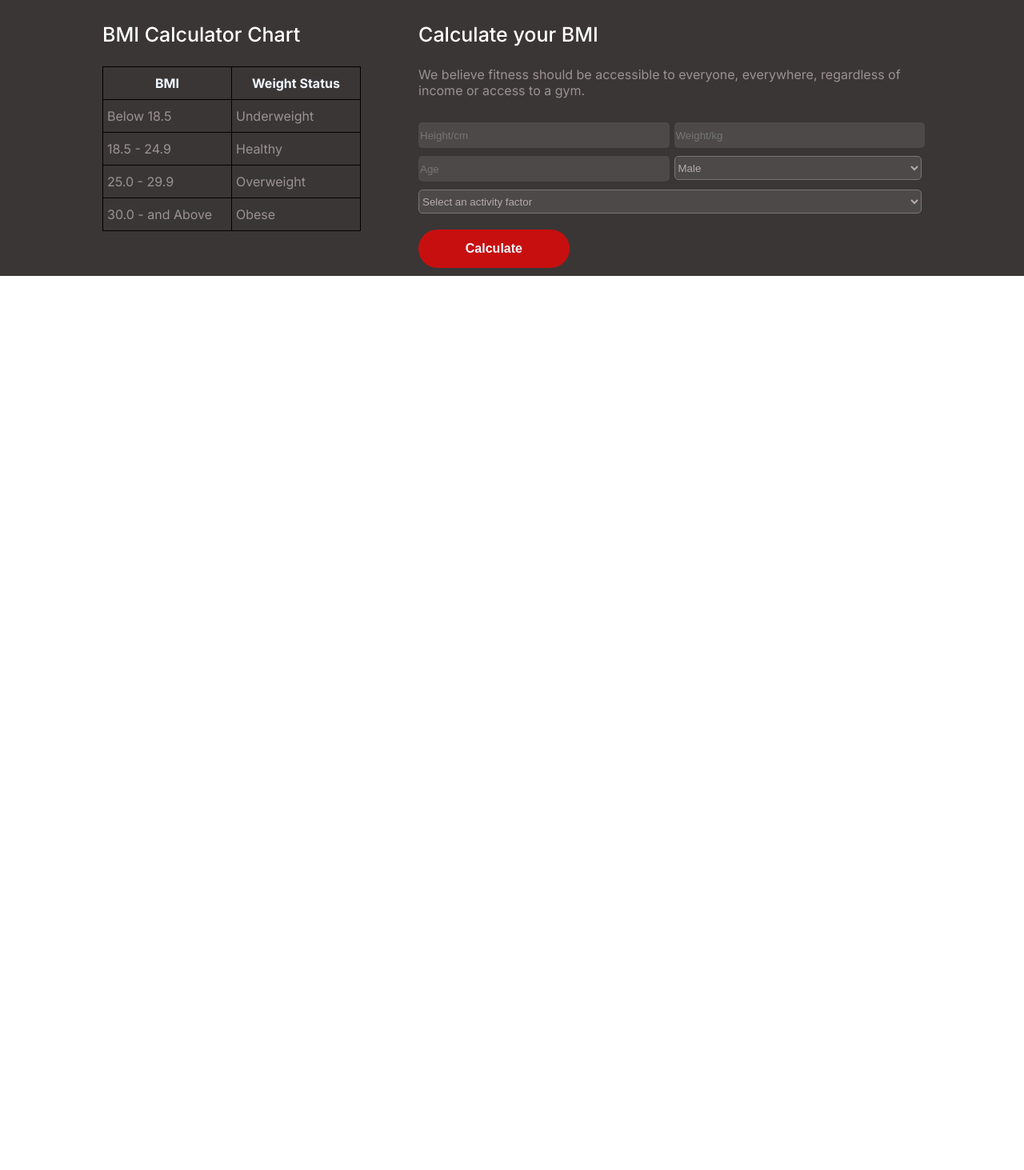
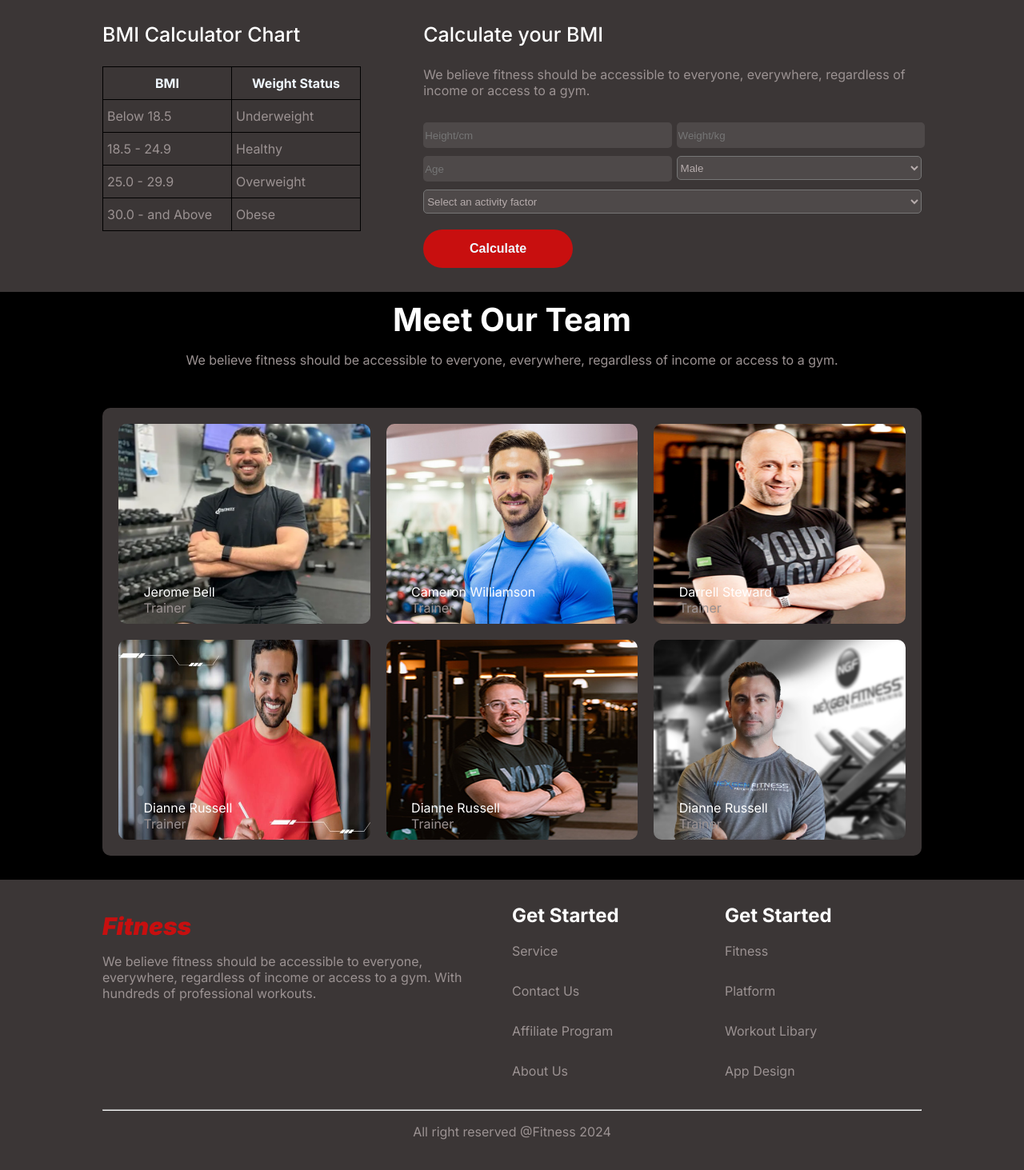
Before and after one commit to sasruet/Assignment-02, a plain HTML site: page index.html in a window 1280 px wide. Shown: the part 1676-3139 px from the top of the page at 80% size. Before the commit the page ends 2021 px from the top, so only its background shows below. Drawn offline with Linux system fonts and the light colour scheme; a web font is replaced by a local one.

Commit message:
footer completed

```diff
--- a/css/style.css
+++ b/css/style.css
@@ -77,7 +77,7 @@ nav > img{
 }
 .body-builder{
     height: 580px;
-    background-image: url(/images/body-builder.png);
+    background-image: url(../images/body-builder.png);
     background-repeat: no-repeat;
     background-position: center;
 }
@@ -210,7 +210,7 @@ nav > img{
     border: 0px;
 }
 #calculate{
-    margin-top: 20px;
+    margin: 20px 0px;
     color: white;
     font-size: medium;
     font-weight: 600;
@@ -232,6 +232,7 @@ nav > img{
     background-color:  rgb(59, 54, 54);
     display: flex;
     padding: 10px 10%;
+    gap: 10px;
 }
 th{
     border: 1px solid black;
@@ -251,7 +252,7 @@ table{
     border-collapse: collapse;
     border: 1px solid black;
 }
-.section-4
+.section-4, .section-5
 {
     background-color: black;
 }
@@ -277,6 +278,93 @@ select{
 #select-activity{
     grid-column: span 2;
 }
+.single-profile{
+    border-radius: 10px;
+    height: 250px;
+    width: 100%;
+    background-image: url(../images/trainer1.png);
+    background-repeat: no-repeat;
+    background-size: 100% 100%;
+}
+.single-profile2{
+    border-radius: 10px;
+    height: 250px;
+    width: 100%;
+    background-image: url(../images/trainer2.png);
+    background-repeat: no-repeat;
+    background-size: 100% 100%;
+}
+.single-profile3{
+    border-radius: 10px;
+    height: 250px;
+    width: 100%;
+    background-image: url(../images/trainer3.png);
+    background-repeat: no-repeat;
+    background-size: 100% 100%;
+}
+.single-profile4{
+    border-radius: 10px;
+    height: 250px;
+    width: 100%;
+    background-image: url(../images/trainer4.png);
+    background-repeat: no-repeat;
+    background-size: 100% 100%;
+}
+.single-profile5{
+    border-radius: 10px;
+    height: 250px;
+    width: 100%;
+    background-image: url(../images/trainer5.png);
+    background-repeat: no-repeat;
+    background-size: 100% 100%;
+}
+.single-profile6{
+    border-radius: 10px;
+    height: 250px;
+    width: 100%;
+    background-image: url(../images/trainer6.png);
+    background-repeat: no-repeat;
+    background-size: 100% 100%;
+}
+
+.profile-text{
+    position: relative;
+    top:80%;
+    left: 10%;
+}
+.name{
+    color: white;
+    font-size: medium;
+}
+.profile-container{
+    margin-bottom: 20px;
+    gap: 20px;
+    padding: 20px;
+    background-color: rgb(59, 54, 54);
+    display: grid;
+    grid-template-columns: repeat(3,1fr);
+    border-radius: 10px;
+}
+.section-5{
+    padding: 10px 10%;
+}
+footer{
+    background-color:rgb(59, 54, 54) ;
+    padding: 10px 10%;
+}
+.fitness-footer{
+    padding-top: 30px;
+    width: 50%;
+}
+.footer-link{
+    display: flex;
+    flex-direction: column;
+    width: 25%;
+}
+.footer-container{
+    display: flex;
+    gap: 20px;
+}
 @media (min-width:577px) and (max-width:992px) {
     nav{
         padding: 10px 3%;
@@ -288,7 +376,7 @@ select{
     .w-50{
         width: 100%;
     }
-    .section-2, .section-3{
+    .section-2, .section-3,.section-5{
         padding: 10px 3%;
     }
     .cal-container{
@@ -301,6 +389,9 @@ select{
     .input-container{
         grid-template-columns: repeat(1,1fr);
         gap: 10px;
+    }
+    .bmi-cal{
+        padding: 10px 3%;
     }
 
 
@@ -330,7 +421,7 @@ select{
         gap: 0px;
         justify-content: space-between;
     }
-    .section-2, .section-3{
+    .section-2, .section-3,.section-5{
         padding: 10px 3%;
     }
     .run-container{
@@ -343,4 +434,23 @@ select{
         padding: 10px 3%;
         flex-wrap: wrap;
     }
+    .bmi-cal{
+        padding: 10px 3%;
+    }
+    .profile-container{
+        grid-template-columns: repeat(1,1fr);
+    }
+    .footer-container{
+        flex-direction: column;
+    }
+    .fitness-footer{
+        width: 100%;
+    }
+    .footer-link{
+        flex-direction: column;
+        width: 100%;
+    }
+    footer{
+        padding: 10px 3%;
+    }
 }
--- a/index.html
+++ b/index.html
@@ -2,7 +2,7 @@
 <html lang="en">
 
 <head>
-    <link rel="stylesheet" href="/css/style.css">
+    <link rel="stylesheet" href="./css/style.css">
     <meta charset="UTF-8">
     <meta name="viewport" content="width=device-width, initial-scale=1.0">
     <title>Document</title>
@@ -163,7 +163,7 @@
                         <option value="Male">Male</option>
                         <option value="Female">Female</option>
                     </select>
-                <select  name="" id="select-activity">
+                    <select name="" id="select-activity">
                         <option value="">Select an activity factor</option>
                     </select>
                 </div>
@@ -172,8 +172,82 @@
             </div>
         </div>
     </section>
+    <section class="section-5">
+
+        <div class="habit-txt-container">
+            <p class="habit-txt">
+                Meet Our Team
+            </p>
+            <p class="description">
+                We believe fitness should be accessible to everyone, everywhere, regardless of income or access to a
+                gym.
+            </p>
+        </div>
+        <div class="profile-container">
+            <div class="single-profile">
+                <div class="profile-text">
+                    <span class="name">Jerome Bell</span> <br>
+                    <span class="description">Trainer</span>
+                </div>
+            </div>
+            <div class="single-profile2">
+                <div class="profile-text">
+                    <span class="name">Cameron Williamson</span> <br>
+                    <span class="description">Trainer</span>
+                </div>
+            </div>
+            <div class="single-profile3">
+                <div class="profile-text">
+                    <span class="name">Darrell Steward</span> <br>
+                    <span class="description">Trainer</span>
+                </div>
+            </div>
+            <div class="single-profile4">
+                <div class="profile-text">
+                    <span class="name">Dianne Russell</span> <br>
+                    <span class="description">Trainer</span>
+                </div>
+            </div>
+            <div class="single-profile5">
+                <div class="profile-text">
+                    <span class="name">Dianne Russell</span> <br>
+                    <span class="description">Trainer</span>
+                </div>
+            </div>
+            <div class="single-profile6">
+                <div class="profile-text">
+                    <span class="name">Dianne Russell</span> <br>
+                    <span class="description">Trainer</span>
+                </div>
+            </div>
+        </div>
+    </section>
+    <section class="challange">
+
+    </section>
     <footer>
-
+        <div class="footer-container">
+            <div class="fitness-footer">
+                <span class="fitness">Fitness</span>
+                <p class="description">We believe fitness should be accessible to everyone, everywhere, regardless of income or access to a gym. With hundreds of professional workouts.</p>
+            </div>
+            <div class="footer-link">
+                <h2 style="color: white;" >Get Started</h2>
+                <a style="text-decoration: none;" class="description" href="">Service</a>
+                <a style="text-decoration: none;" class="description"  href="">Contact Us</a>
+                <a style="text-decoration: none;" class="description"  href="">Affiliate Program</a>
+                <a style="text-decoration: none;" class="description"  href="">About Us</a>
+            </div>
+            <div class="footer-link">
+                <h2 style="color: white;" >Get Started</h2>
+                <a style="text-decoration: none;" class="description" href="">Fitness</a>
+                <a style="text-decoration: none;" class="description"  href="">Platform</a>
+                <a style="text-decoration: none;" class="description"  href="">Workout Libary</a>
+                <a style="text-decoration: none;" class="description"  href="">App Design</a>
+            </div>
+        </div>
+        <hr>
+        <p style="text-align: center;" class="description">All right reserved @Fitness 2024</p>
     </footer>
 </body>
 
```
Lines whose indentation alone changed are shown as unchanged.
